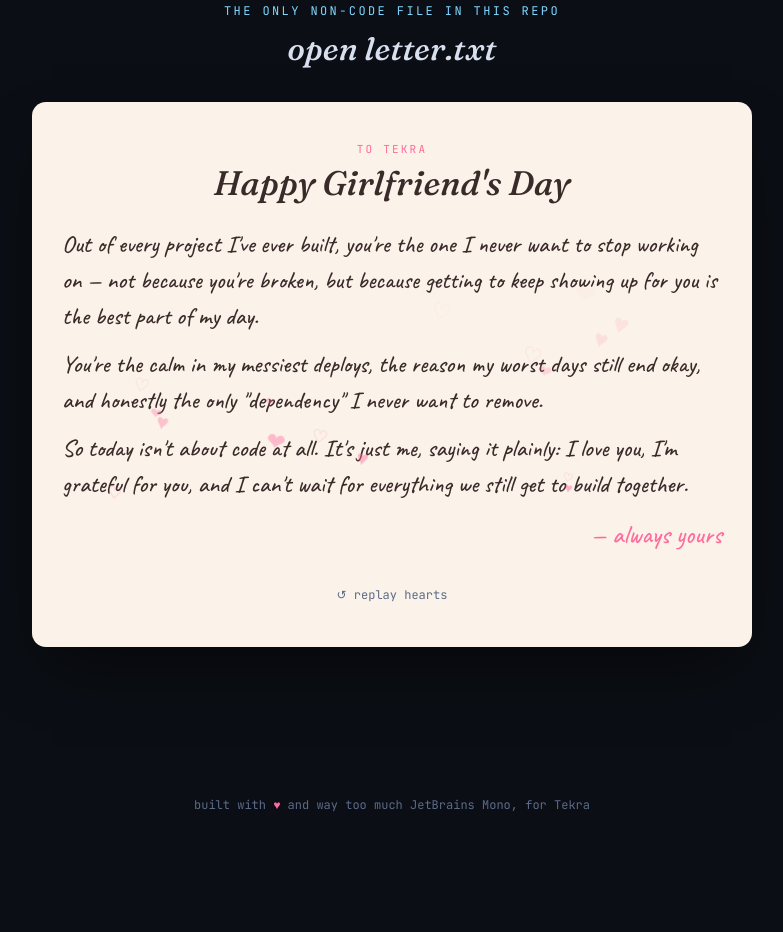
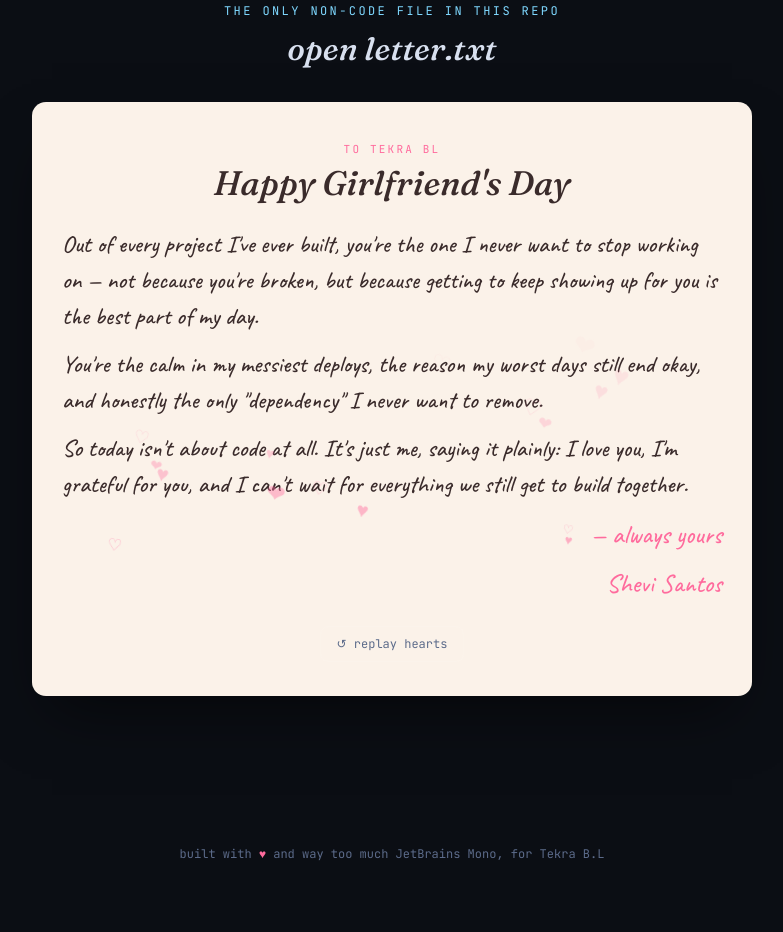
Before and after one commit to SHEVISANTOS/vibe, a plain HTML site: page index.html in a window 1280 px wide. Shown: the part 2414-3346 px from the top of the page, without its empty margins (248-1031 px from the left). Before the commit the page ends 3297 px from the top, so only its background shows below. Drawn offline with Linux system fonts and the light colour scheme.

Commit message:
Initial commit

```diff
--- a/index.html
+++ b/index.html
@@ -363,19 +363,20 @@
 
   <div class="letter-wrap" id="letterWrap">
     <div class="letter in" id="letter">
-      <div class="letter-eyebrow">to Tekra</div>
+      <div class="letter-eyebrow">to Tekra BL</div>
       <h2>Happy Girlfriend's Day</h2>
       <p>Out of every project I've ever built, you're the one I never want to stop working on — not because you're broken, but because getting to keep showing up for you is the best part of my day.</p>
       <p>You're the calm in my messiest deploys, the reason my worst days still end okay, and honestly the only "dependency" I never want to remove.</p>
       <p>So today isn't about code at all. It's just me, saying it plainly: I love you, I'm grateful for you, and I can't wait for everything we still get to build together.</p>
       <div class="signature">— always yours</div>
+      <div class="signature"> Shevi Santos</div>
       <button class="replay" id="replayBtn">↺ replay hearts</button>
     </div>
   </div>
 </section>
 
 <footer>
-  built with <span class="rose">♥</span> and way too much JetBrains Mono, for Tekra
+  built with <span class="rose">♥</span> and way too much JetBrains Mono, for Tekra B.L
 </footer>
 
 <script>
```
